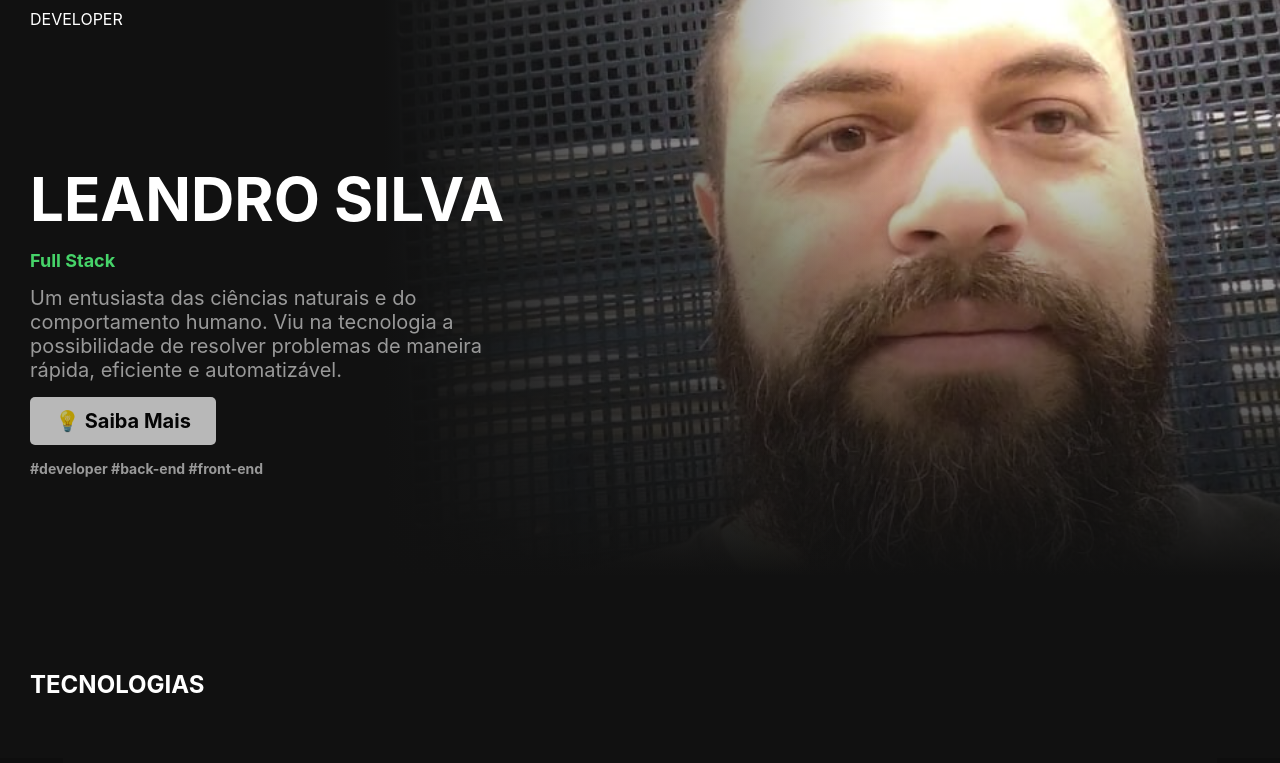
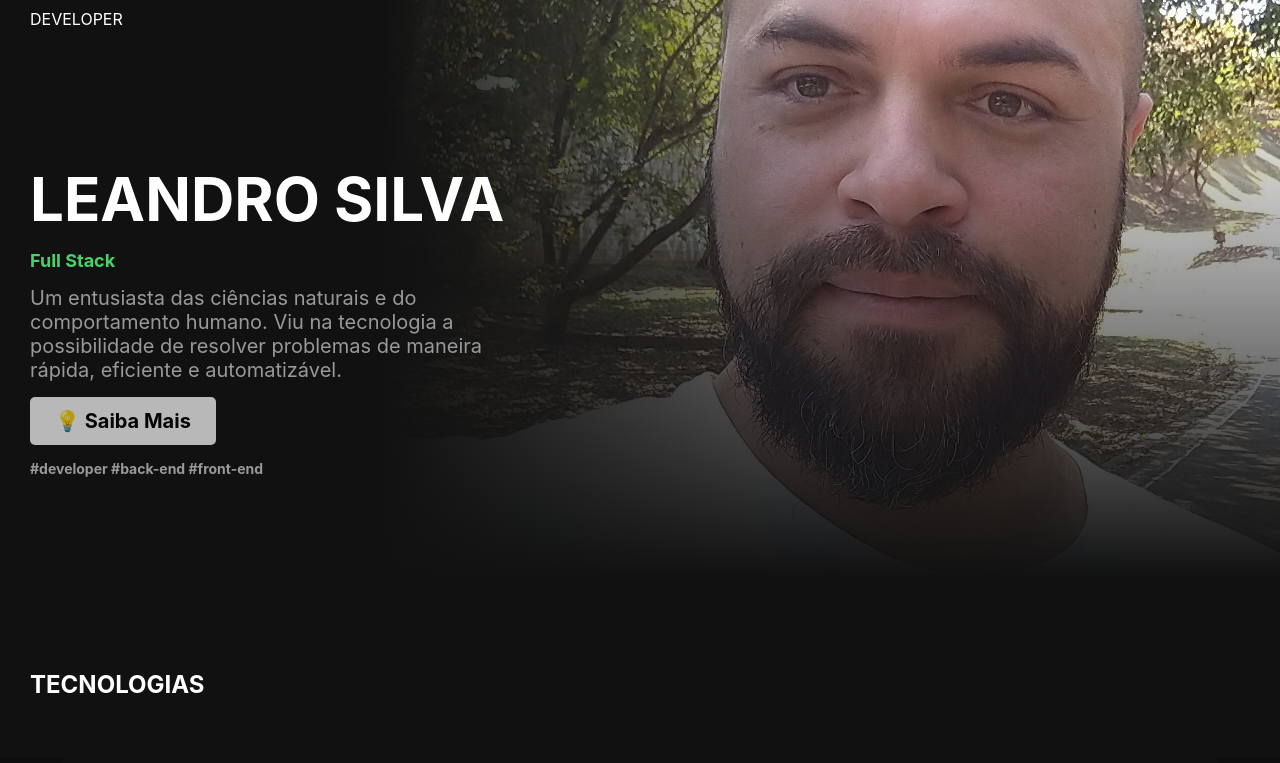
Before and after one commit to leandrochs/leandrochs.github.io, a React (Create React App) app in the folder portfolio/: page /#/ in a window 1280 px wide. Shown: the top 763 px of the page. Built offline with nearby package versions, Linux system fonts and the light colour scheme.

Commit message:
emprove: substitui img profile

```diff
--- a/portfolio/src/data/dataDisplay.js
+++ b/portfolio/src/data/dataDisplay.js
@@ -1,4 +1,4 @@
-const profile = require('../images/profile.png');
+const profile = require('../images/perfil.jpg');
 
 const todoList = require('../images/projectsImages/todoList.png');
 const pixelArt = require('../images/projectsImages/pixelArt.png');
```
Also changed, not shown: portfolio/src/images/perfil.jpg (added), portfolio/src/images/profile.png (deleted).
